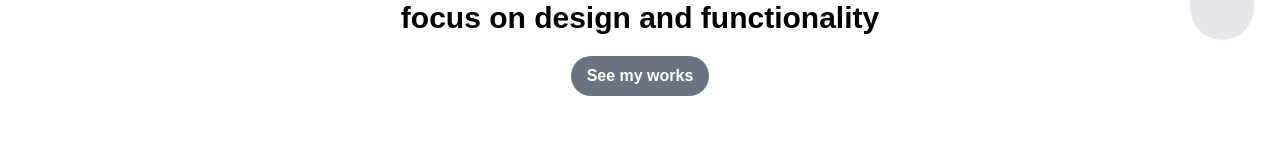
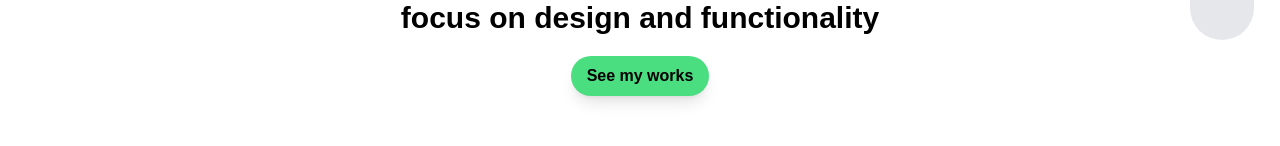
Before and after one commit to Nicolas-ggd/Portfolio, a React (Vite) app: page / in a window 1280 px wide. Shown: the part 494-640 px from the top of the page. Built offline with nearby package versions, Linux system fonts and the light colour scheme; a web font is replaced by a local one.

Commit message:
update: change content button color

```diff
--- a/src/components/content/Content.jsx
+++ b/src/components/content/Content.jsx
@@ -21,7 +21,7 @@ export const Content = () => {
           </div>
           <div className="flex justify-center items-center mt-5">
             <button
-              className="bg-gray-500 transition duration-300 hover:bg-gray-700 text-white font-bold py-2 px-4 rounded-full"
+              className="bg-green-400 shadow-lg hover:shadow-green-400/50 hover:bg-green-300 transition duration-300 font-bold py-2 px-4 rounded-full"
               onClick={scrollToBottom}
             >
               See my works
```
